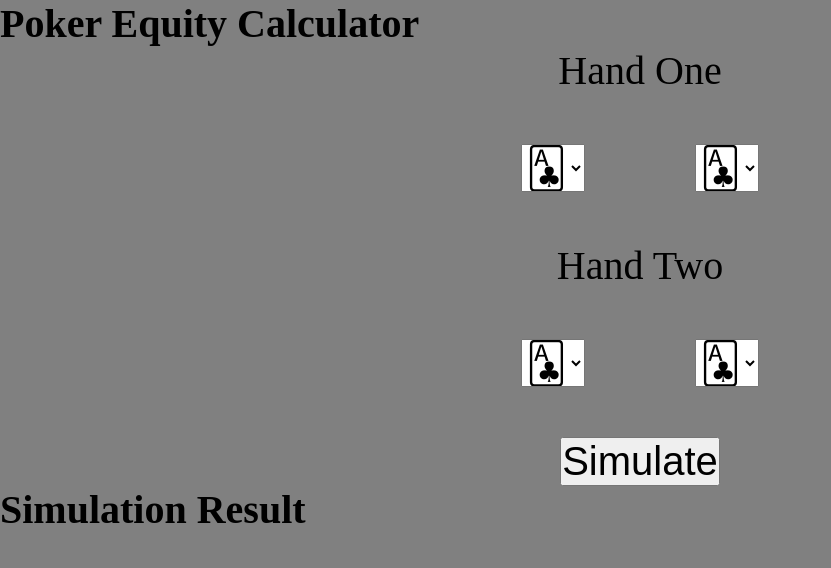
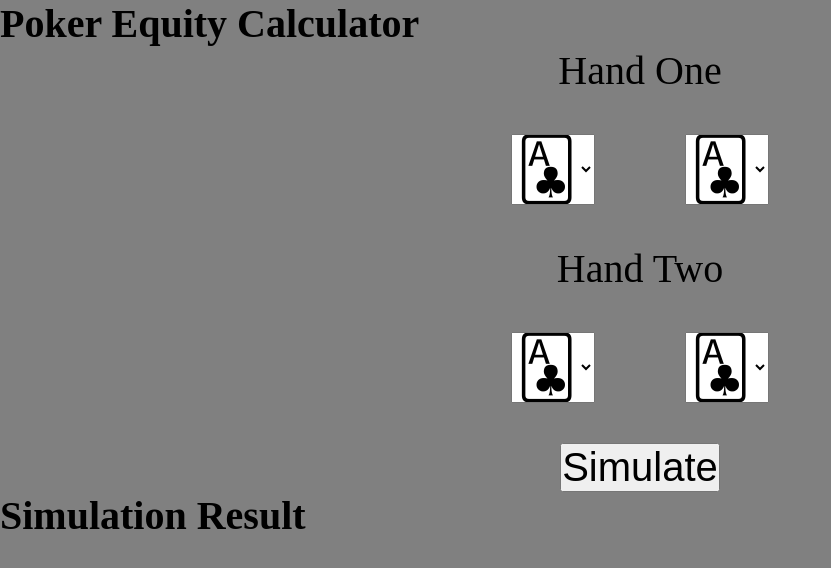
Before and after one commit to johnnyyliang/Poker-Equity-Calc, a Flask app: page / in a window 1280 px wide. Shown: the top 568 px of the page, without its empty margins (0-831 px from the left). Run offline with Flask 3, Linux system fonts and the light colour scheme.

Commit message:
changed size of cards in dropdown

```diff
--- a/static/styles.css
+++ b/static/styles.css
@@ -10,5 +10,6 @@ body {
 }
 
 select {
-    margin: 50px;
+    margin: 40px;
+    font-size: 60px;
 }
```
